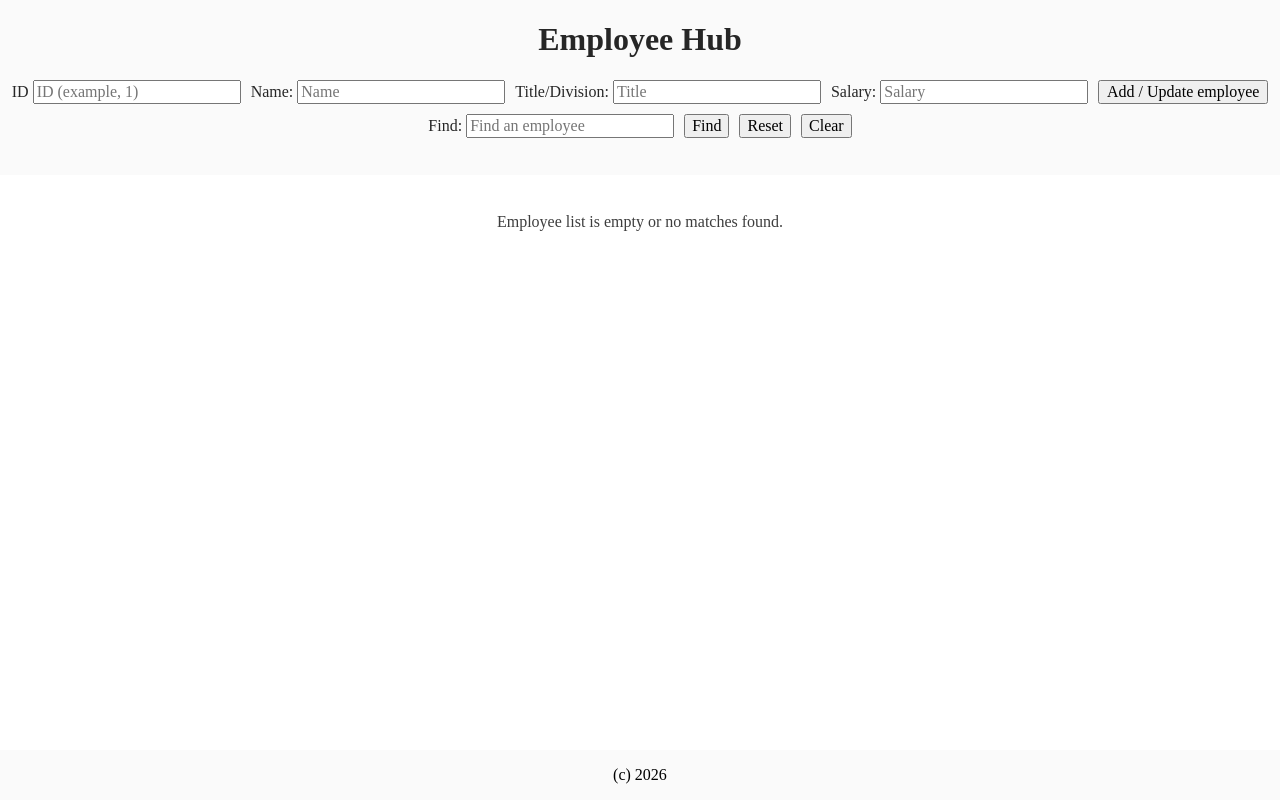
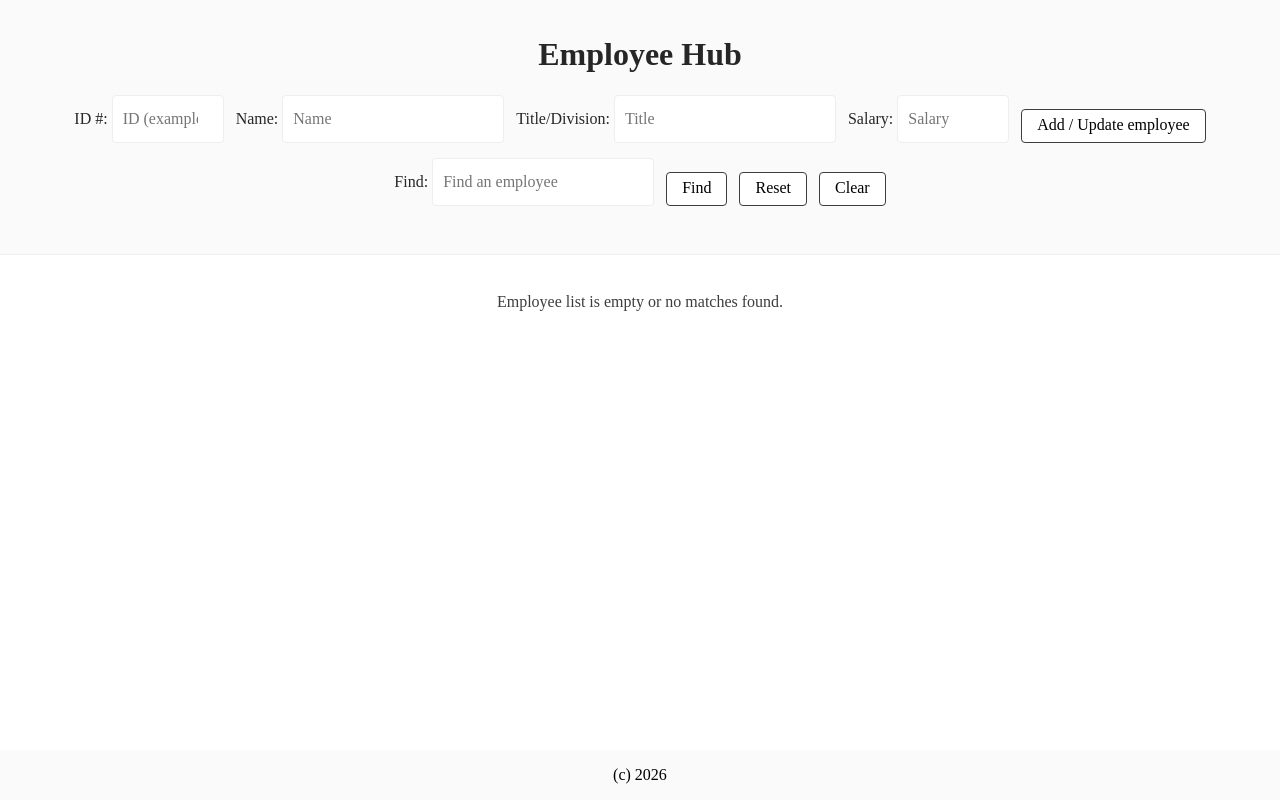
Before and after one commit to MicLord-4Mb/hw_employee_hub, a website with bundled scripts: page index.html in a window 1280 px wide. Built offline with nearby package versions, Linux system fonts and the light colour scheme.

Commit message:
minor design changes

```diff
--- a/index.html
+++ b/index.html
@@ -18,8 +18,8 @@
         <div class="menu-wrapper">
           <section class="menu-section-add">
             <div>
-              <label for="emp-id">ID</label>
-              <input class="menu-inp-num" type="number" id="emp-id" placeholder="ID (example, 1)" />
+              <label for="emp-id">ID #:</label>
+              <input class="menu-inp-num" type="number" id="emp-id" min="1" placeholder="ID (example, 1)" />
             </div>
             <div>
               <label for="emp-name">Name:</label>
@@ -31,7 +31,7 @@
             </div>
             <div>
               <label for="emp-salary">Salary:</label>
-              <input class="menu-inp-num" type="number" id="emp-salary" placeholder="Salary" />
+              <input class="menu-inp-num" type="number" id="emp-salary" min="10000" placeholder="Salary" />
             </div>
             <button class="btn" id="btn-add">Add / Update employee</button>
           </section>
--- a/src/style.css
+++ b/src/style.css
@@ -38,9 +38,6 @@ ul li {
     box-shadow: 1px 0 0 var(--color-primary-medium);
 }
 
-ul li div {
-}
-
 .app {
     width: 100%;
     min-height: 100vh;
@@ -53,45 +50,86 @@ ul li div {
 
 .app-header {
     width: 100vw;
-    height: 175px;
+    height: auto;
+    padding: 15px 0;
     text-align: center;
     background-color: var(--color-neutral-bg);
     color: var(--color-neutral-title);
+    border-bottom: 1px solid var(--color-neutral-stroke);
 }
 
 .menu-wrapper {
     display: flex;
     flex-direction: column;
-    gap: 10px;
-    justify-content: space-between;
-}
-
-.menu-section-add {
-    display: flex;
-    flex-direction: row;
-    gap: 10px;
+    gap: 15px;
     justify-content: center;
 }
 
+.input-block, .search-block {
+    display: flex;
+    flex-direction: column;
+    align-items: flex-start;
+    gap: 4px;
+}
+
+.input-block label, .search-block label {
+    font-size: 12px;
+    font-weight: bold;
+    color: var(--color-neutral-btext);
+}
+
+.menu-inp-num, .menu-inp-txt, .menu-inp-search {
+    padding: 6px 10px;
+    border: 1px solid var(--color-neutral-stroke);
+    border-radius: 4px;
+    outline: none;
+    height: 34px;
+}
+
+.menu-inp-num:focus, .menu-inp-txt:focus, .menu-inp-search:focus {
+    border-color: var(--color-primary-medium);
+}
+
 .menu-inp-num {
-
+    width: 90px;
 }
 
 .menu-inp-txt {
-
+    width: 200px;
 }
 
-.menu-section-find {
+.menu-inp-search {
+    width: 250px;
+}
+
+.menu-section-add, .menu-section-find {
     display: flex;
     flex-direction: row;
-    gap: 10px;
+    gap: 12px;
+    align-items: flex-end;
     justify-content: center;
+    width: 100%;
+}
+
+.btn {
+    height: 34px;
+    padding: 0 15px;
+    border: 1px solid var(--color-primary-medium);
+    background-color: var(--color-neutral-white);
+    border-radius: 4px;
+    cursor: pointer;
+    transition: all 0.2s;
+}
+
+.btn:hover {
+    background-color: var(--color-primary-light);
 }
 
 .menu-msg {
     text-align: center;
+    font-weight: bold;
+    min-height: 18px;
 }
-
 
 .app-content {
     flex: 1 0 auto;
@@ -109,5 +147,5 @@ ul li div {
 }
 
 #btn-add {
-    width: 170px;
+    width: auto;
 }
```
